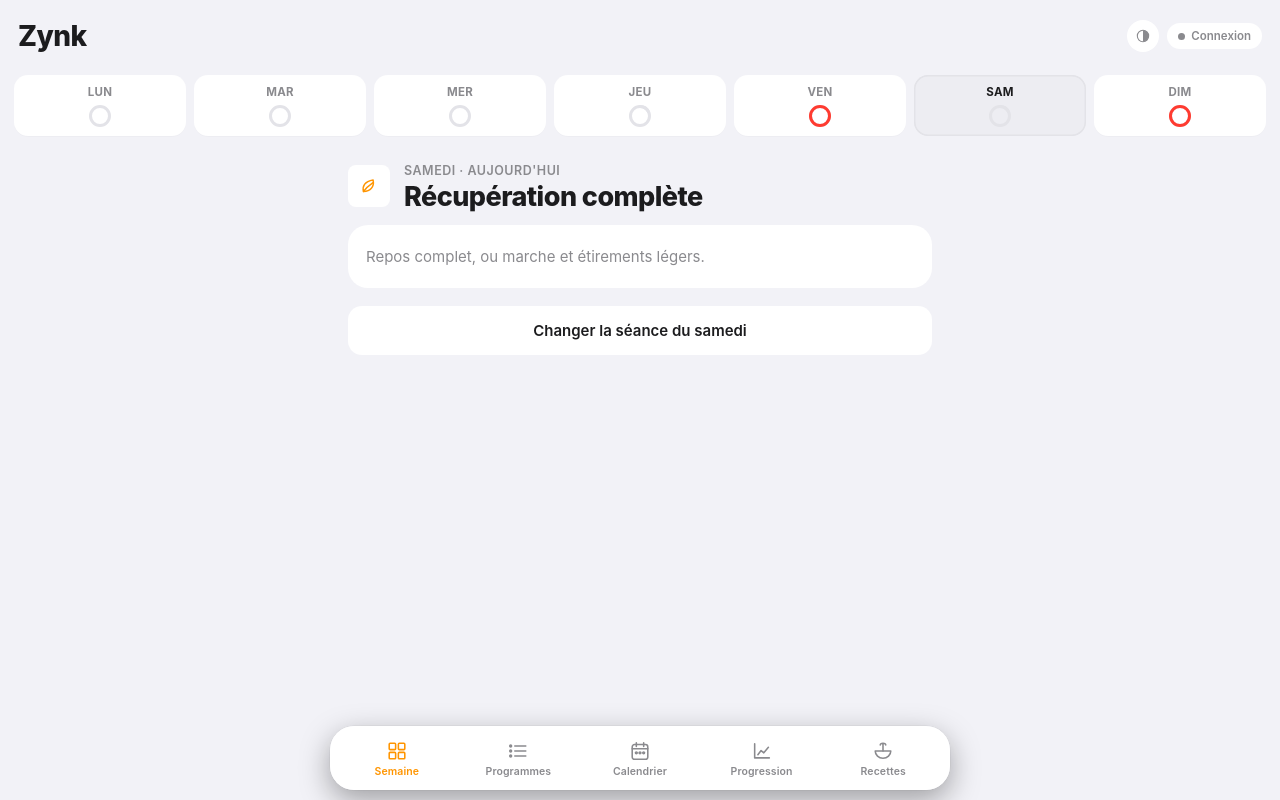
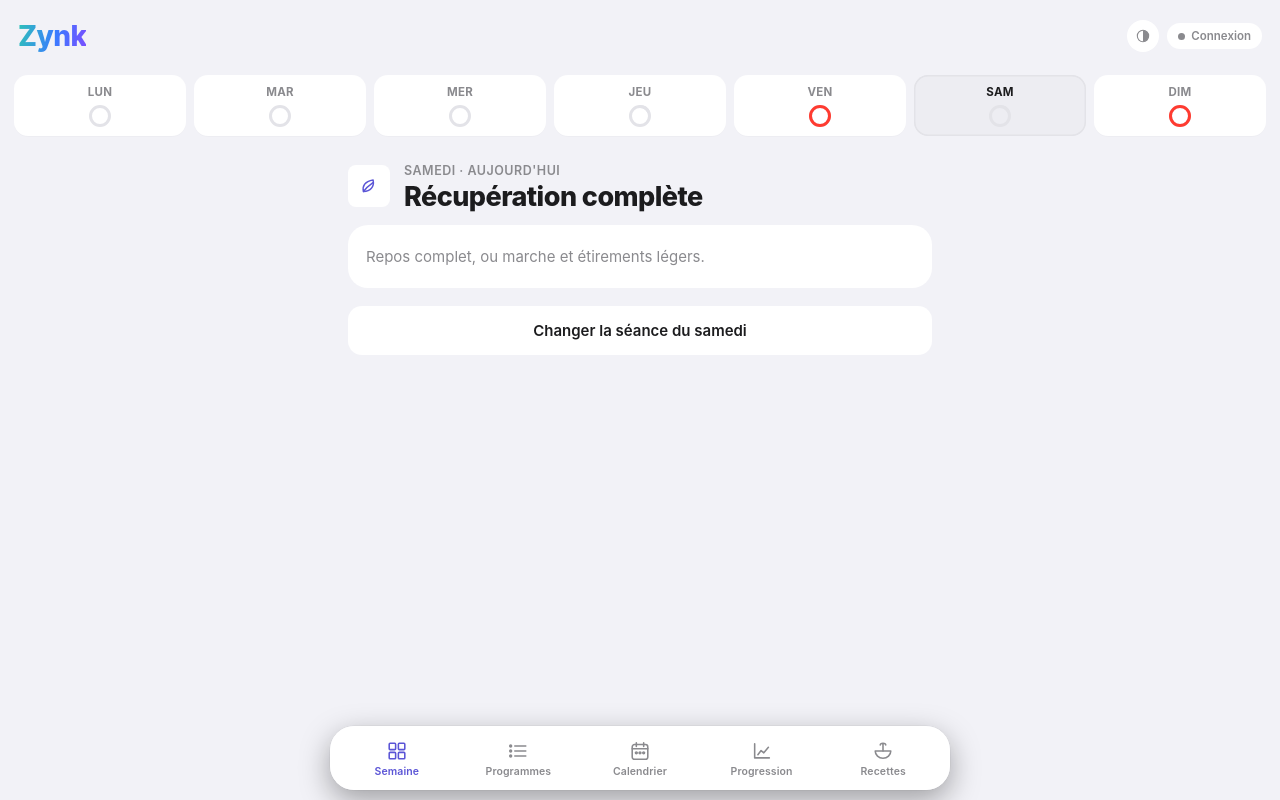
Before and after one commit to Ethan-Lebeul/Zynk, a plain HTML site: page index.html in a window 1280 px wide. Drawn offline with Linux system fonts and the light colour scheme.

Commit message:
Add files via upload

```diff
--- a/index.html
+++ b/index.html
@@ -21,11 +21,12 @@
     --line: #38383A;
     --bone: #F2F2F7;
     --muted: #8E8E93;
-    --signal: #FF9F0A;   /* accent / "move" ring — muscu */
-    --cobalt: #0A84FF;   /* links / secondary */
+    --signal: #7D7AFF;   /* accent / "move" ring — muscu — violet du logo */
+    --cobalt: #0A84FF;   /* links / secondary — bleu du logo */
     --go: #30D158;       /* done / course ring */
     --fixture: #FF453A;  /* foot / match ring */
-    --recup: #64D2FF;    /* récup ring */
+    --recup: #52D9CC;    /* récup ring — sarcelle du logo */
+    --brand-teal: #2EC4B6; --brand-blue: #3A7BFF; --brand-violet: #7C4DFF;
     --display: -apple-system, 'SF Pro Rounded', ui-rounded, BlinkMacSystemFont, sans-serif;
     --body: -apple-system, BlinkMacSystemFont, 'Segoe UI', sans-serif;
     --radius-lg: 20px;
@@ -37,13 +38,13 @@
     :root:not([data-theme="dark"]) {
       --ground: #F2F2F7; --panel: #FFFFFF; --sunk: #EDEDF2; --line: #E3E3E8;
       --bone: #1C1C1E; --muted: #8A8A8E;
-      --signal: #FF9500; --cobalt: #007AFF; --go: #34C759; --fixture: #FF3B30; --recup: #32ADE6;
+      --signal: #5B55D6; --cobalt: #007AFF; --go: #34C759; --fixture: #FF3B30; --recup: #12B3A3;
     }
   }
   :root[data-theme="light"] {
     --ground: #F2F2F7; --panel: #FFFFFF; --sunk: #EDEDF2; --line: #E3E3E8;
     --bone: #1C1C1E; --muted: #8A8A8E;
-    --signal: #FF9500; --cobalt: #007AFF; --go: #34C759; --fixture: #FF3B30; --recup: #32ADE6;
+    --signal: #5B55D6; --cobalt: #007AFF; --go: #34C759; --fixture: #FF3B30; --recup: #12B3A3;
   }
 
   * { box-sizing: border-box; -webkit-tap-highlight-color: transparent; }
@@ -74,6 +75,8 @@
   .wordmark {
     font-family: var(--display); font-weight: 800; font-size: 28px;
     letter-spacing: -0.02em; margin: 0;
+    background: linear-gradient(100deg, var(--brand-teal), var(--brand-blue) 55%, var(--brand-violet));
+    -webkit-background-clip: text; background-clip: text; color: transparent;
   }
   .sync {
     background: var(--panel); border: none; padding: 6px 11px; border-radius: 999px;
```
